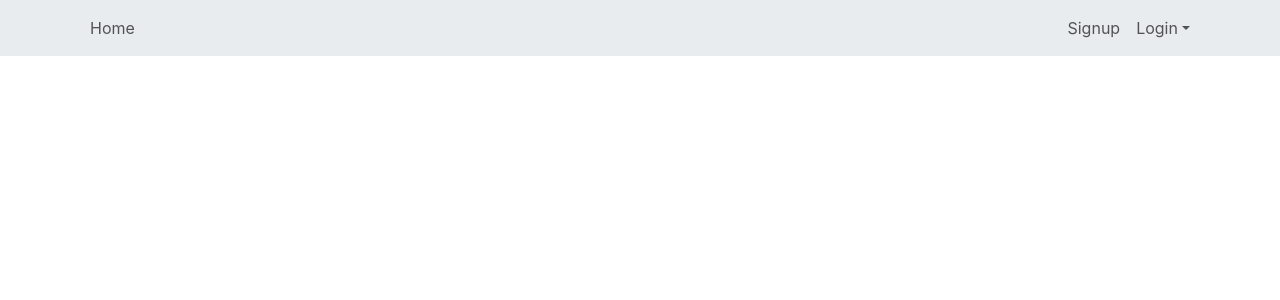
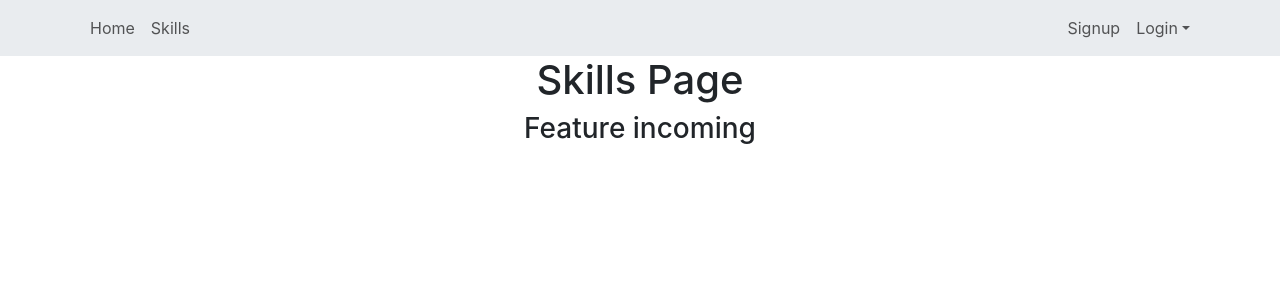
Before and after one commit to EBPRivera/fateful-architecture-react, a React (Create React App) app: page /skills in a window 1280 px wide. Before the commit this address had no page. Shown: the top 300 px of the page. Built offline with nearby package versions, Linux system fonts and the light colour scheme.

Commit message:
Add skills feature boilerplate

```diff
--- /dev/null
+++ b/src/components/CharacterSkills/index.js
@@ -0,0 +1,19 @@
+import { Container, Row, Col } from "react-bootstrap";
+
+import SACard from "../Custom/SACard";
+
+const CharacterSkills = () => {
+  return (
+    <Container>
+      <Row>
+        <Col>
+          <SACard title="Skills">
+            <h3>Feature incoming</h3>
+          </SACard>
+        </Col>
+      </Row>
+    </Container>
+  );
+};
+
+export default CharacterSkills;
--- a/src/components/NavigationBar.js
+++ b/src/components/NavigationBar.js
@@ -71,6 +71,9 @@ const NavigationBar = () => {
               Home
             </Nav.Link>
             {renderAuthMenuItems()}
+            <Nav.Link name="/skills" onClick={handleNavigate}>
+              Skills
+            </Nav.Link>
           </Nav>
           <Navbar.Collapse />
           <Nav>{renderAuthLink()}</Nav>
--- a/src/config/Routing.js
+++ b/src/config/Routing.js
@@ -8,6 +8,7 @@ import Signup from "../containers/Signup";
 import Character from "../containers/Character";
 import CharacterNew from "../containers/CharacterNew";
 import CharacterEdit from "../containers/CharacterEdit";
+import Skills from "../containers/Skills";
 
 const Routing = () => {
   return (
@@ -17,6 +18,7 @@ const Routing = () => {
       <Route path="/characters/new" element={<CharacterNew />} />
       <Route path="/characters/:name" element={<Character />} />
       <Route path="/characters/:name/edit" element={<CharacterEdit />} />
+      <Route path="/skills" element={<Skills />} />
       <Route path="/filler-page" element={<FillerPage />} />
       <Route path="/login" element={<Login />} />
       <Route path="/signup" element={<Signup />} />
--- a/src/containers/Character.js
+++ b/src/containers/Character.js
@@ -4,6 +4,7 @@ import { useLocation, useNavigate } from "react-router-dom";
 import { Container, Row, Col } from "react-bootstrap";
 
 import CharacterStats from "../components/CharacterStats";
+import CharacterSkills from "../components/CharacterSkills";
 
 const Character = () => {
   const location = useLocation();
@@ -32,6 +33,9 @@ const Character = () => {
         <Row className="character-stats">
           <CharacterStats character={location.state.character} />
         </Row>
+        <Row className="character-skills">
+          <CharacterSkills />
+        </Row>
       </>
     );
   };
--- /dev/null
+++ b/src/containers/Skills.js
@@ -0,0 +1,18 @@
+import { Container, Col, Row } from "react-bootstrap";
+
+const Skills = () => {
+  return (
+    <div id="skills-page">
+      <h1>Skills Page</h1>
+      <Container>
+        <Row>
+          <Col>
+            <h3>Feature incoming</h3>
+          </Col>
+        </Row>
+      </Container>
+    </div>
+  );
+};
+
+export default Skills;
```
